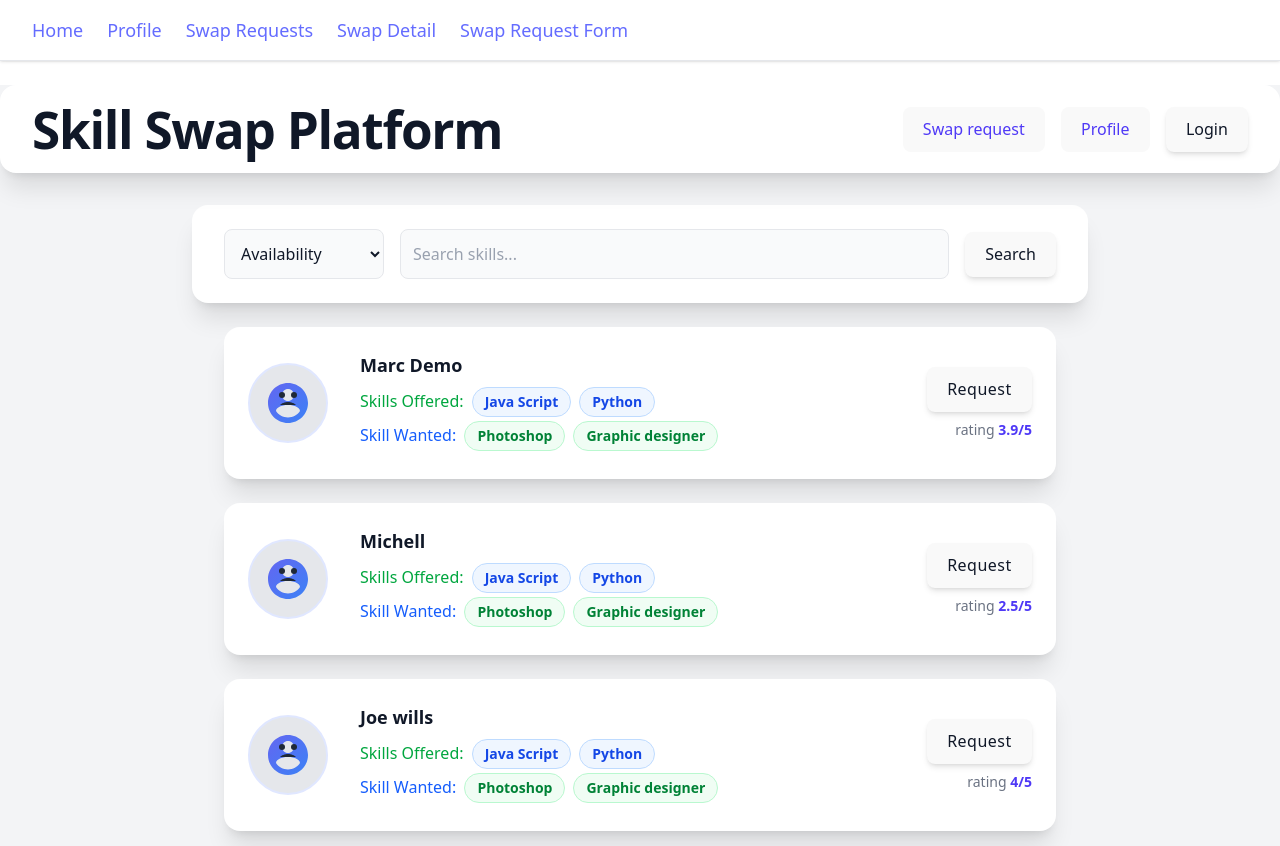
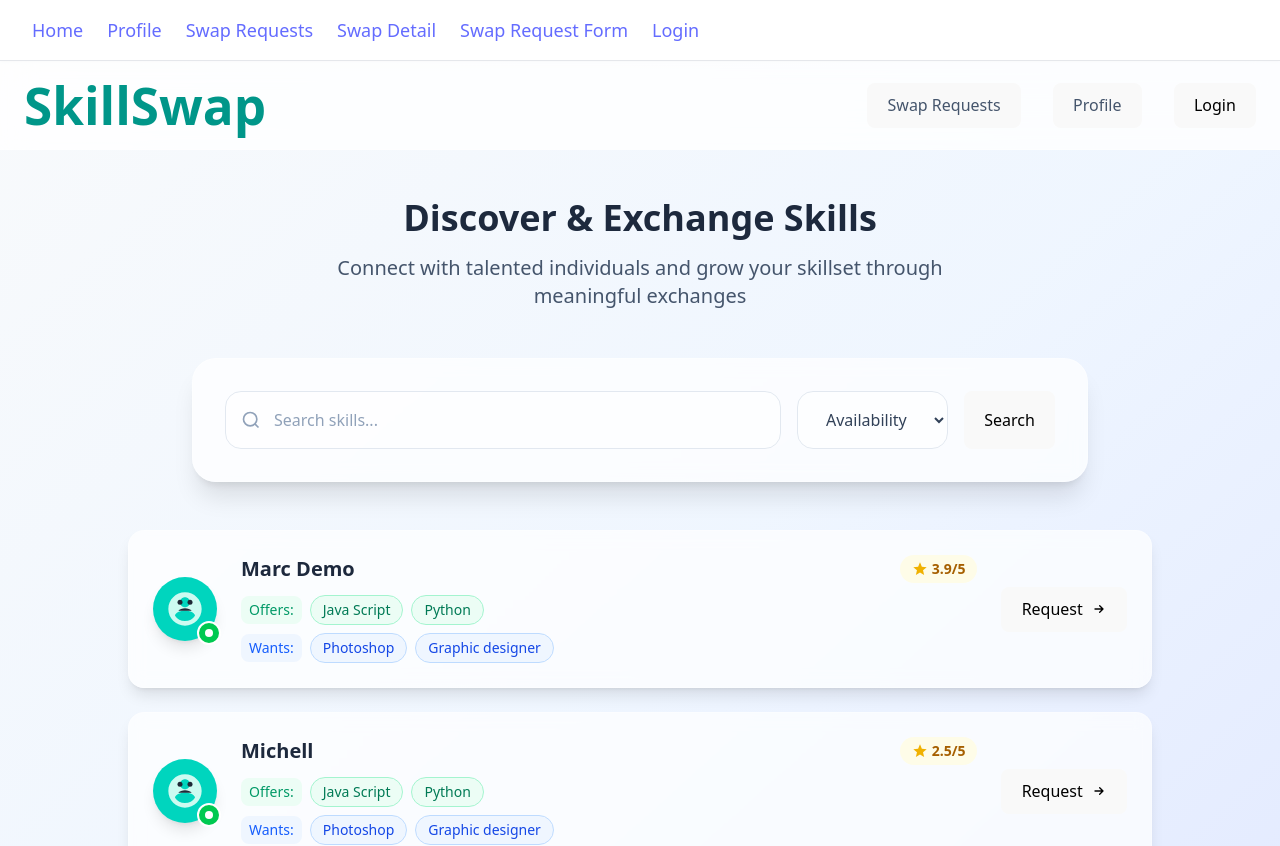
Before and after one commit to Sunny2307/Skillmate, a React (Vite) app in the folder client/: page / in a window 1280 px wide. Shown: the top 846 px of the page. Built offline with nearby package versions, Linux system fonts and the light colour scheme.

Commit message:
ui chnages

```diff
--- a/client/src/App.jsx
+++ b/client/src/App.jsx
@@ -5,6 +5,7 @@
 import SwapRequests from './pages/SwapRequests.jsx';
 import SwapDetail from './pages/SwapDetail.jsx';
 import SwapRequestForm from './pages/SwapRequestForm.jsx';
+import Login from './pages/Login.jsx';
 
 function NavBar() {
   return (
@@ -14,6 +15,7 @@
       <Link to="/swap-requests" className="text-blue-700 font-bold text-lg hover:underline">Swap Requests</Link>
       <Link to="/swap-detail" className="text-blue-700 font-bold text-lg hover:underline">Swap Detail</Link>
       <Link to="/swap-request-form" className="text-blue-700 font-bold text-lg hover:underline">Swap Request Form</Link>
+      <Link to="/login" className="text-blue-700 font-bold text-lg hover:underline">Login</Link>
     </nav>
   );
 }
@@ -24,6 +26,7 @@
       <NavBar />
       <Routes>
         <Route path="/" element={<Home />} />
+        <Route path="/login" element={<Login />} />
         <Route path="/profile" element={<Profile />} />
         <Route path="/swap-requests" element={<SwapRequests />} />
         <Route path="/swap-detail" element={<SwapDetail />} />
--- a/client/src/pages/Home.jsx
+++ b/client/src/pages/Home.jsx
@@ -30,7 +30,7 @@
 
 const totalPages = 7;
 
-function Home({ isAuthenticated, onLoginClick, onLogoutClick }) {
+function Home({ isAuthenticated, onLogoutClick }) {
   const [search, setSearch] = React.useState('');
   const [availability, setAvailability] = React.useState('');
   const [page, setPage] = React.useState(1);
@@ -43,77 +43,106 @@
   );
 
   return (
-    <div className="min-h-screen bg-gray-100 text-gray-900 font-sans">
+    <div className="min-h-screen bg-gradient-to-br from-slate-50 via-blue-50 to-indigo-100">
       {/* Header */}
-      <header className="flex justify-between items-center px-8 py-4 bg-white rounded-2xl shadow-xl w-full mt-6 sticky top-0 z-10">
-        <h1 className="text-3xl font-extrabold text-gray-900 tracking-tight cursor-pointer" onClick={() => navigate('/')}>
-          Skill Swap Platform
+      <header className="backdrop-blur-lg bg-white/80 border-b border-white/20 sticky top-0 z-50">
+        <div className="max-w-7xl mx-auto px-6 py-4">
+          <div className="flex justify-between items-center">
+            <h1
+              className="text-3xl font-black text-teal-600 cursor-pointer hover:scale-105 transition-transform duration-300"
+              onClick={() => navigate('/')}
+            >
+              SkillSwap
             </h1>
-        <div className="flex gap-4 items-center">
-          <button onClick={() => navigate('/swap-requests')} className="text-indigo-600 font-semibold hover:text-indigo-800 transition-colors">
-            Swap request
+            <nav className="flex items-center gap-8">
+              <button
+                onClick={() => navigate('/swap-requests')}
+                className="text-slate-600 hover:text-indigo-600 font-medium transition-colors duration-200 relative after:absolute after:bottom-0 after:left-0 after:w-0 after:h-0.5 after:bg-indigo-600 after:transition-all hover:after:w-full"
+              >
+                Swap Requests
               </button>
-          <button onClick={() => navigate('/profile')} className="text-indigo-600 font-semibold hover:text-indigo-800 transition-colors">
+              <button
+                onClick={() => navigate('/profile')}
+                className="text-slate-600 hover:text-indigo-600 font-medium transition-colors duration-200 relative after:absolute after:bottom-0 after:left-0 after:w-0 after:h-0.5 after:bg-indigo-600 after:transition-all hover:after:w-full"
+              >
                 Profile
               </button>
               {isAuthenticated ? (
                 <button
                   onClick={onLogoutClick}
-              className="px-6 py-3 bg-blue-600 text-gray-900 rounded-lg hover:bg-blue-500 hover:scale-105 disabled:opacity-50 disabled:cursor-not-allowed transition-all duration-300 font-bold shadow-md"
+                  className="px-6 py-2.5 bg-red-100 text-black font-semibold rounded-full hover:shadow-lg hover:scale-105 transition-all duration-300"
                 >
                   Logout
                 </button>
               ) : (
                 <button
-              onClick={onLoginClick}
-              className="px-6 py-3 bg-blue-600 text-gray-900 rounded-lg hover:bg-blue-500 hover:scale-105 disabled:opacity-50 disabled:cursor-not-allowed transition-all duration-300 font-bold shadow-md"
+                  onClick={() => navigate('/Login')}
+                  className="px-6 py-2.5 bg-teal-100 text-black font-semibold rounded-full hover:shadow-lg hover:scale-105 transition-all duration-300"
                 >
                   Login
                 </button>
               )}
+            </nav>
+          </div>
         </div>
       </header>
 
-      {/* Filter/Search Bar */}
-      <div className="px-8 py-6 bg-white rounded-2xl shadow-xl max-w-4xl mx-auto mt-8 mb-6">
-        <div className="flex items-center gap-4">
+      {/* Hero Section */}
+      <div className="max-w-7xl mx-auto px-6 py-12">
+        <div className="text-center mb-12">
+          <h2 className="text-4xl font-bold text-slate-800 mb-4">
+            Discover & Exchange Skills
+          </h2>
+          <p className="text-xl text-slate-600 max-w-2xl mx-auto">
+            Connect with talented individuals and grow your skillset through meaningful exchanges
+          </p>
+        </div>
+
+        {/* Search Section */}
+        <div className="max-w-4xl mx-auto mb-12">
+          <div className="bg-white/70 backdrop-blur-sm rounded-3xl p-8 shadow-xl border border-white/30">
+            <div className="flex flex-col sm:flex-row gap-4">
+              <div className="relative flex-1">
+                <svg className="absolute left-4 top-1/2 transform -translate-y-1/2 text-slate-400 w-5 h-5" xmlns="http://www.w3.org/2000/svg" viewBox="0 0 24 24" fill="none" stroke="currentColor" strokeWidth="2">
+                  <circle cx="11" cy="11" r="8" />
+                  <line x1="21" y1="21" x2="16.65" y2="16.65" />
+                </svg>
+                <input
+                  type="text"
+                  placeholder="Search skills..."
+                  value={search}
+                  onChange={e => setSearch(e.target.value)}
+                  className="w-full pl-12 pr-4 py-4 bg-white/50 border border-slate-200 rounded-2xl focus:ring-2 focus:ring-indigo-500 focus:border-transparent transition-all duration-300 text-slate-700 placeholder-slate-400"
+                />
+              </div>
               <select
                 value={availability}
                 onChange={e => setAvailability(e.target.value)}
-            className="w-40 p-3 border border-gray-200 rounded-lg focus:ring-2 focus:ring-indigo-500 focus:border-indigo-500 transition-colors bg-gray-50 text-gray-900 placeholder-gray-400"
+                className="px-6 py-4 bg-white/50 border border-slate-200 rounded-2xl focus:ring-2 focus:ring-indigo-500 focus:border-transparent transition-all duration-300 text-slate-700 min-w-[150px]"
               >
                 <option value="">Availability</option>
                 <option value="available">Available</option>
                 <option value="busy">Busy</option>
               </select>
-          <input
-            type="text"
-            placeholder="Search skills..."
-            value={search}
-            onChange={e => setSearch(e.target.value)}
-            className="w-full p-3 border border-gray-200 rounded-lg focus:ring-2 focus:ring-indigo-500 focus:border-indigo-500 transition-colors bg-gray-50 text-gray-900 placeholder-gray-400 flex-1 min-w-0"
-          />
-          <button className="px-6 py-3 bg-blue-600 text-gray-900 rounded-lg hover:bg-blue-500 hover:scale-105 transition-all duration-300 font-bold shadow-md">
+              <button className="px-8 py-4 bg-teal-100 text-black font-semibold rounded-2xl hover:shadow-lg hover:scale-105 transition-all duration-300 whitespace-nowrap">
                 Search
               </button>
             </div>
           </div>
+        </div>
 
         {/* User Cards */}
-      <div className="px-8 space-y-6 max-w-4xl mx-auto">
+        <div className="max-w-5xl mx-auto space-y-6">
           {filteredUsers.length > 0 ? (
             filteredUsers.map(u => (
-            <div key={u.id} className="flex items-center bg-white rounded-2xl p-6 shadow-xl transform transition-all hover:scale-105">
-              <div className="w-20 h-20 rounded-full bg-gray-200 flex items-center justify-center mr-8 border-2 border-indigo-100">
-                <svg xmlns="http://www.w3.org/2000/svg" className="h-12 w-12" viewBox="0 0 24 24">
-                  <defs>
-                    <linearGradient id="emojiGradient" x1="0%" y1="0%" x2="100%" y2="100%">
-                      <stop offset="0%" style={{ stopColor: '#6366F1', stopOpacity: 1 }} />
-                      <stop offset="100%" style={{ stopColor: '#3B82F6', stopOpacity: 1 }} />
-                    </linearGradient>
-                  </defs>
+              <div key={u.id} className="group bg-white/70 backdrop-blur-sm rounded-2xl p-6 shadow-lg border border-white/30 hover:shadow-xl hover:scale-[1.02] transition-all duration-300">
+                <div className="flex items-center gap-6">
+                  {/* Avatar */}
+                  <div className="relative">
+                    <div className="w-16 h-16 rounded-full bg-teal-400 flex items-center justify-center shadow-lg">
+                      <svg xmlns="http://www.w3.org/2000/svg" className="h-10 w-10" viewBox="0 0 24 24">
                         <path
-                    fill="url(#emojiGradient)"
+                          fill="#ccfbf1"
                           d="M12 2C6.48 2 2 6.48 2 12s4.48 10 10 10 10-4.48 10-10S17.52 2 12 2zm0 3c1.66 0 3 1.34 3 3s-1.34 3-3 3-3-1.34-3-3 1.34-3 3-3zm0 14.2c-2.5 0-4.71-1.28-6-3.22.03-1.99 4-3.08 6-3.08s5.97 1.09 6 3.08c-1.29 1.94-3.5 3.22-6 3.22z"
                         />
                         <circle cx="9" cy="8" r="1.5" fill="#1F2937" />
@@ -121,51 +150,93 @@
                         <path fill="#1F2937" d="M8 13h8c-.55-.77-2.54-1.5-4-1.5s-3.45.73-4 1.5z" />
                       </svg>
                     </div>
-              <div className="flex-1">
-                <div className="text-lg font-bold mb-2 text-gray-900">{u.name}</div>
-                <div className="mb-1">
-                  <span className="text-green-600 font-medium">Skills Offered: </span>
+                    <div className="absolute -bottom-1 -right-1 w-6 h-6 bg-green-500 rounded-full border-2 border-white flex items-center justify-center">
+                      <div className="w-2 h-2 bg-white rounded-full"></div>
+                    </div>
+                  </div>
+
+                  {/* User Info */}
+                  <div className="flex-1 space-y-3">
+                    <div className="flex items-center justify-between">
+                      <h3 className="text-xl font-bold text-slate-800">{u.name}</h3>
+                      <div className="flex items-center gap-1 bg-yellow-50 px-3 py-1 rounded-full">
+                        <svg className="w-4 h-4 text-yellow-500" fill="currentColor" xmlns="http://www.w3.org/2000/svg" viewBox="0 0 24 24">
+                          <path d="M12 17.27L18.18 21l-1.64-7.03L22 9.24l-7.19-.61L12 2 9.19 8.63 2 9.24l5.46 4.73L5.82 21z" />
+                        </svg>
+                        <span className="text-sm font-semibold text-yellow-700">{u.rating}/5</span>
+                      </div>
+                    </div>
+
+                    {/* Skills */}
+                    <div className="space-y-2">
+                      <div className="flex flex-wrap items-center gap-2">
+                        <span className="text-sm font-medium text-emerald-600 bg-emerald-50 px-2 py-1 rounded-lg">
+                          Offers:
+                        </span>
                         {u.skillsOffered.map(skill => (
-                    <span key={skill} className="inline-block bg-blue-50 border border-blue-200 rounded-full px-3 py-1 mx-1 text-sm text-blue-700 font-semibold">{skill}</span>
+                          <span key={skill} className="px-3 py-1 bg-emerald-50 text-emerald-700 rounded-full text-sm font-medium border border-emerald-200">
+                            {skill}
+                          </span>
                         ))}
                       </div>
-                <div className="mb-1">
-                  <span className="text-blue-600 font-medium">Skill Wanted: </span>
+                      <div className="flex flex-wrap items-center gap-2">
+                        <span className="text-sm font-medium text-blue-600 bg-blue-50 px-2 py-1 rounded-lg">
+                          Wants:
+                        </span>
                         {u.skillsWanted.map(skill => (
-                    <span key={skill} className="inline-block bg-green-50 border border-green-200 rounded-full px-3 py-1 mx-1 text-sm text-green-700 font-semibold">{skill}</span>
+                          <span key={skill} className="px-3 py-1 bg-blue-50 text-blue-700 rounded-full text-sm font-medium border border-blue-200">
+                            {skill}
+                          </span>
                         ))}
                       </div>
                     </div>
-              <div className="flex flex-col items-end gap-2">
+                  </div>
+
+                  {/* Action Button */}
                   <button
-                  className="px-6 py-3 bg-blue-600 text-gray-900 rounded-lg hover:bg-blue-500 hover:scale-105 transition-all duration-300 font-bold shadow-md"
-                  style={{ letterSpacing: '0.5px' }}
+                    className="px-6 py-3 bg-teal-100 text-black font-semibold rounded-xl hover:shadow-lg hover:scale-105 transition-all duration-300 flex items-center gap-2 group-hover:gap-3"
                     onClick={() => navigate('/swap-detail')}
                   >
                     Request
+                    <svg className="w-4 h-4" fill="none" stroke="currentColor" viewBox="0 0 24 24" xmlns="http://www.w3.org/2000/svg">
+                      <path strokeLinecap="round" strokeLinejoin="round" strokeWidth="2" d="M13 7l5 5m0 0l-5 5m5-5H6" />
+                    </svg>
                   </button>
-                <div className="text-gray-500 text-sm">rating <span className="font-bold text-indigo-600">{u.rating}/5</span></div>
                 </div>
               </div>
             ))
           ) : (
-          <div className="text-center text-gray-600">No users found with matching skills.</div>
+            <div className="text-center py-16">
+              <div className="w-24 h-24 mx-auto mb-6 bg-slate-100 rounded-full flex items-center justify-center">
+                <svg className="w-12 h-12 text-slate-400" fill="none" stroke="currentColor" viewBox="0 0 24 24" xmlns="http://www.w3.org/2000/svg">
+                  <circle cx="11" cy="11" r="8" />
+                  <line x1="21" y1="21" x2="16.65" y2="16.65" />
+                </svg>
+              </div>
+              <h3 className="text-xl font-semibold text-slate-600 mb-2">No matches found</h3>
+              <p className="text-slate-500">Try adjusting your search criteria to find more users.</p>
+            </div>
           )}
         </div>
 
         {/* Pagination */}
-      <div className="flex justify-center items-center gap-2 mt-10 pb-10">
+        <div className="flex justify-center items-center gap-2 mt-16">
           {Array.from({ length: totalPages }, (_, i) => (
             <button
               key={i + 1}
               onClick={() => setPage(i + 1)}
-            className={`px-3 py-2 rounded-lg border border-gray-200 font-semibold ${page === i + 1 ? 'bg-blue-600 text-gray-900 shadow-md' : 'bg-gray-50 text-gray-900 hover:bg-blue-500 hover:text-gray-900'} transition-all duration-300`}
+              className={`w-12 h-12 rounded-xl font-semibold transition-all duration-300 ${
+                page === i + 1
+                  ? 'bg-teal-100 text-black shadow-lg scale-110'
+                  : 'bg-white/70 text-black hover:bg-white hover:shadow-md hover:scale-105 border border-slate-200'
+              }`}
             >
               {i + 1}
             </button>
           ))}
         </div>
       </div>
+    </div>
   );
 }
 
```
Lines whose indentation alone changed are shown as unchanged.
